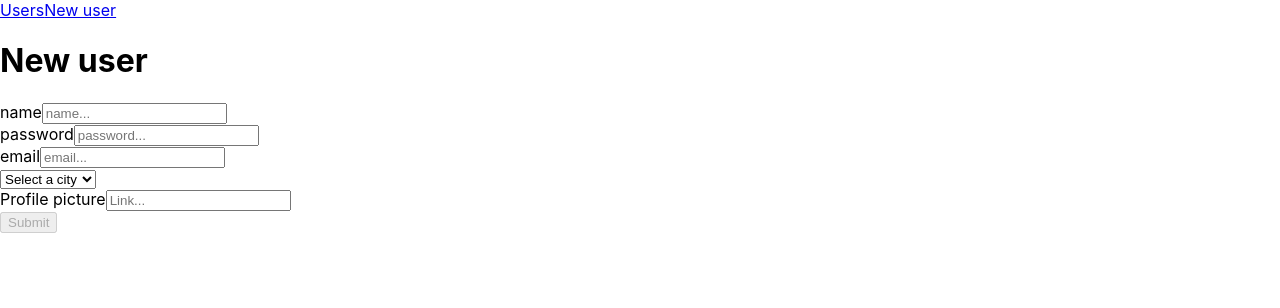
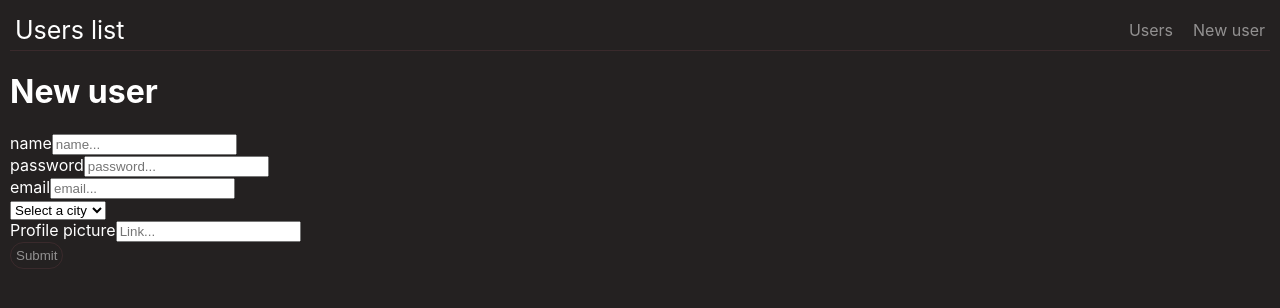
Before and after one commit to Malifarge/validation-front, a React (Create React App) app: page /New in a window 1280 px wide. Shown: the top 308 px of the page. Built offline with nearby package versions, Linux system fonts and the light colour scheme.

Commit message:
users page style

```diff
--- a/src/App.css
+++ b/src/App.css
@@ -1,38 +1,84 @@
-.App {
-  text-align: center;
-}
-
-.App-logo {
-  height: 40vmin;
-  pointer-events: none;
-}
-
-@media (prefers-reduced-motion: no-preference) {
-  .App-logo {
-    animation: App-logo-spin infinite 20s linear;
-  }
-}
-
-.App-header {
-  background-color: #282c34;
-  min-height: 100vh;
-  display: flex;
-  flex-direction: column;
-  align-items: center;
-  justify-content: center;
-  font-size: calc(10px + 2vmin);
+body{
+  padding: 10px;
+  background: #242121;
   color: white;
 }
 
-.App-link {
-  color: #61dafb;
+.flex{
+  display: flex;
 }
 
-@keyframes App-logo-spin {
-  from {
-    transform: rotate(0deg);
-  }
-  to {
-    transform: rotate(360deg);
-  }
+.jcc{
+  justify-content: center;
 }
+
+.jcsb{
+  justify-content: space-between;
+}
+
+.aic{
+  align-items: center;
+}
+
+.wrap{
+  flex-wrap: wrap;
+}
+
+.g-30{
+  gap: 30px;
+}
+
+.fs-25{
+  font-size: 25px;
+}
+
+.bolt{
+  font-weight: bold;
+}
+
+nav {
+  padding: 5px;
+  border-bottom:1px solid #fc79861a ;
+}
+
+p{margin: 0;}
+
+
+a{
+  color: rgba(255, 255, 255, 0.5);
+  text-decoration: none;
+  margin-left: 20px;
+}
+
+a:hover{
+  color: white;
+  text-decoration: 2px underline #fc7986 ;
+}
+
+.imgusers{
+  border-radius: 50%;
+  width: 150px;
+  height: 150px;
+}
+
+.w-280{
+  width: 280px;
+}
+
+.shadow{
+  box-shadow: 2px 2px 10px 0px #fc79861a;
+}
+
+button{
+  background: none;
+  color: rgba(255, 255, 255, 0.5);
+  padding: 5px;
+  border: 1px solid #fc79861a;
+  border-radius: 50px;
+}
+
+button:hover{
+  cursor: pointer;
+  color: white;
+  text-decoration: 2px underline #fc7986 ;
+}
--- a/src/App.js
+++ b/src/App.js
@@ -1,5 +1,6 @@
 import { BrowserRouter,Routes,Route } from "react-router-dom";
 import Nav from "./Components/Nav";
+import './App.css'
 
 import User from "./Pages/User";
 import Users from "./Pages/Users";
--- a/src/Components/Card.js
+++ b/src/Components/Card.js
@@ -8,10 +8,12 @@ const Card = (props) =>{
     const {slug,name,profile_picture} = props.user
 
     return(
-        <article>
-            <H2>{name}</H2>
-            <img src={profile_picture} alt={name} />
-            <Link to={`/${slug}`}><Button text="See user"/></Link>
+        <article className="flex aic g-30 w-280 shadow">
+            <img src={profile_picture} alt={name} className='imgusers' />
+            <div>
+                <H2>{name}</H2>
+                <Link to={`/${slug}`}><Button text="See user"/></Link>
+            </div>
         </article>
     )
 }
--- a/src/Components/Nav.js
+++ b/src/Components/Nav.js
@@ -1,9 +1,12 @@
 import { Link } from "react-router-dom";
 
 const Nav = () => {
-    return <nav>
-        <Link to={'/'}>Users</Link>
-        <Link to={'/New'}>New user</Link>
+    return <nav className="flex aic jcsb">
+        <p className="bold fs-25">Users list</p>
+        <div>
+            <Link to={'/'}>Users</Link>
+            <Link to={'/New'}>New user</Link>
+        </div>
     </nav>
   }
 
--- a/src/Pages/Users.js
+++ b/src/Pages/Users.js
@@ -23,7 +23,7 @@ const Users = () =>{
     return (
         <>
             <H1>users</H1>
-            <section>
+            <section className="flex wrap g-30">
                 {users.map(user =>{
                 return <Card key={user.name} user={user} />
                 })}
```
